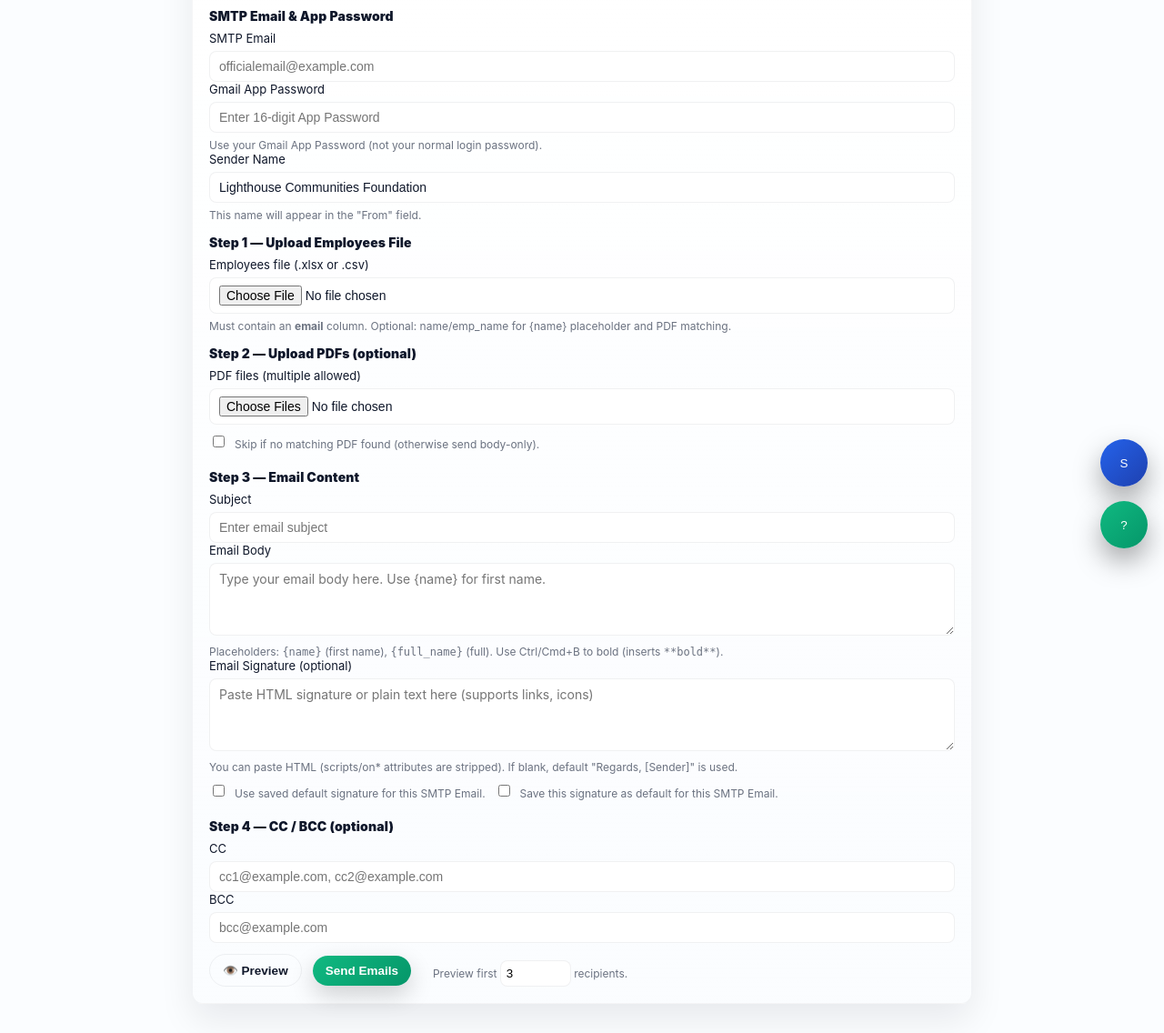
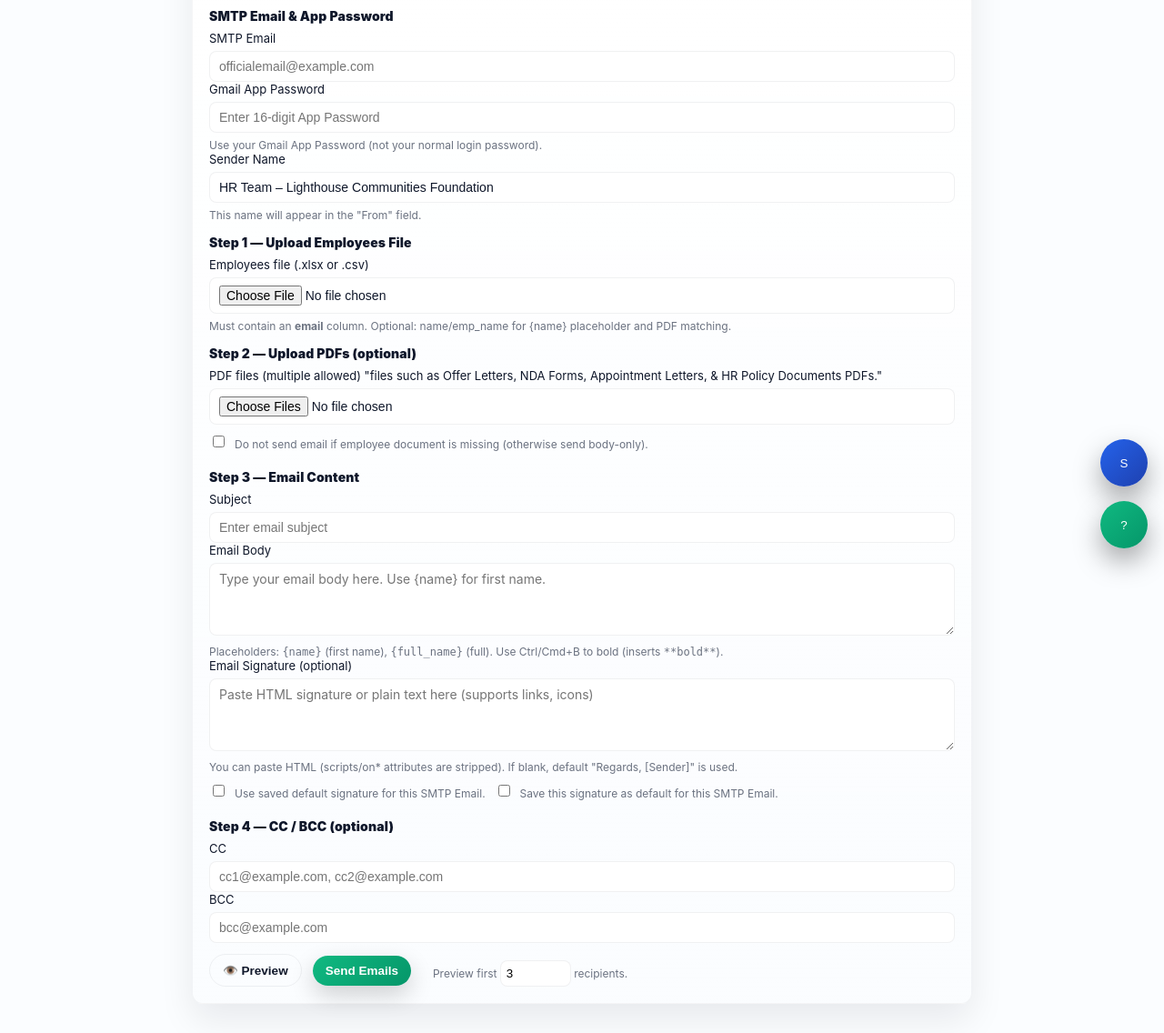
Before and after one commit to sampadaswami/LCF--MailDesk, a Flask app: page / in a window 1280 px wide. Shown: the part 179-1315 px from the top of the page at 91% size. Run offline with Flask 2, Linux system fonts and the light colour scheme.

Commit message:
send_email.html

```diff
--- a/templates/send_email.html
+++ b/templates/send_email.html
@@ -145,7 +145,7 @@
         <div class="hint">Use your Gmail App Password (not your normal login password).</div>
 
         <label for="sender_name">Sender Name</label>
-        <input type="text" id="sender_name" name="sender_name" placeholder="Lighthouse Communities Foundation" value="{{ request.form.sender_name or 'Lighthouse Communities Foundation' }}">
+        <input type="text" id="sender_name" name="sender_name" placeholder="HR Team – Lighthouse Communities Foundation" value="{{ request.form.sender_name or 'HR Team – Lighthouse Communities Foundation' }}">
         <div class="hint">This name will appear in the "From" field.</div>
 
         <div class="section-title">Step 1 — Upload Employees File</div>
@@ -154,12 +154,12 @@
         <div class="hint">Must contain an <strong>email</strong> column. Optional: name/emp_name for {name} placeholder and PDF matching.</div>
 
         <div class="section-title">Step 2 — Upload PDFs (optional)</div>
-        <label for="pdf_files">PDF files (multiple allowed)</label>
+        <label for="pdf_files">PDF files (multiple allowed) "files such as Offer Letters, NDA Forms, Appointment Letters, & HR Policy Documents PDFs." </label>
         <input type="file" id="pdf_files" name="pdf_files" accept=".pdf" multiple>
         <div style="margin-top:8px;">
           <label style="display:inline-flex;align-items:center;gap:8px;">
             <input type="checkbox" name="skip_if_no_pdf" id="skip_if_no_pdf" {% if request.form.get('skip_if_no_pdf') == 'on' %}checked{% endif %}>
-            <span class="hint">Skip if no matching PDF found (otherwise send body-only).</span>
+            <span class="hint">Do not send email if employee document is missing (otherwise send body-only).</span>
           </label>
         </div>
 
@@ -636,3 +636,16 @@ document.addEventListener("DOMContentLoaded", function(){
 </script>
 </body>
 </html>
+
+
+<!doctype html>
+<html lang="en">
+<head>
+  <meta charset="utf-8" />
+  <title>{{ APP_NAME }}</title>
+  <meta name="viewport" content="width=device-width,initial-scale=1" />
+  <style>
+    /* YOUR EXISTING CSS — UNCHANGED */
+    /* (same as you provided) */
+  </style>
+</head>
```
